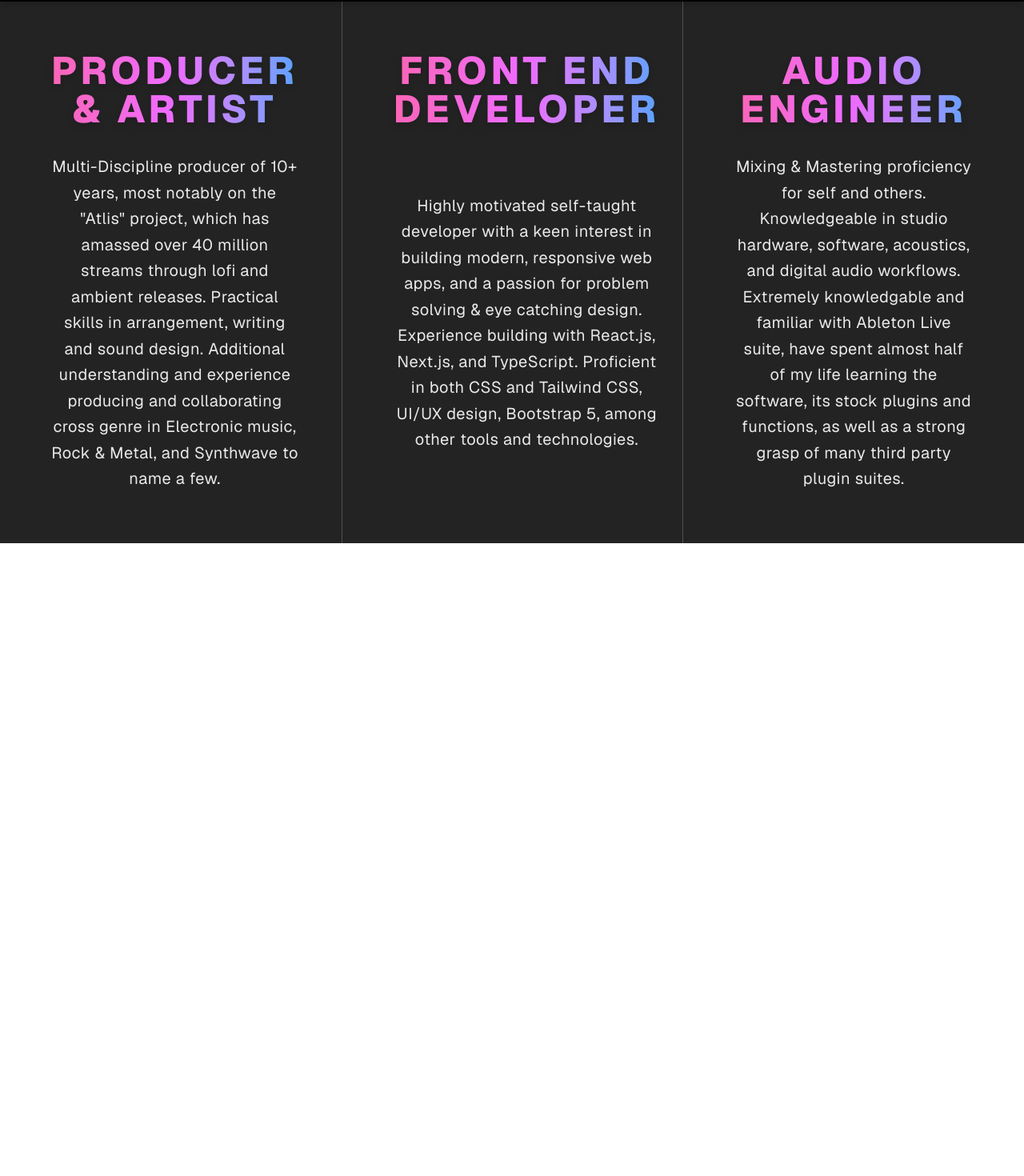
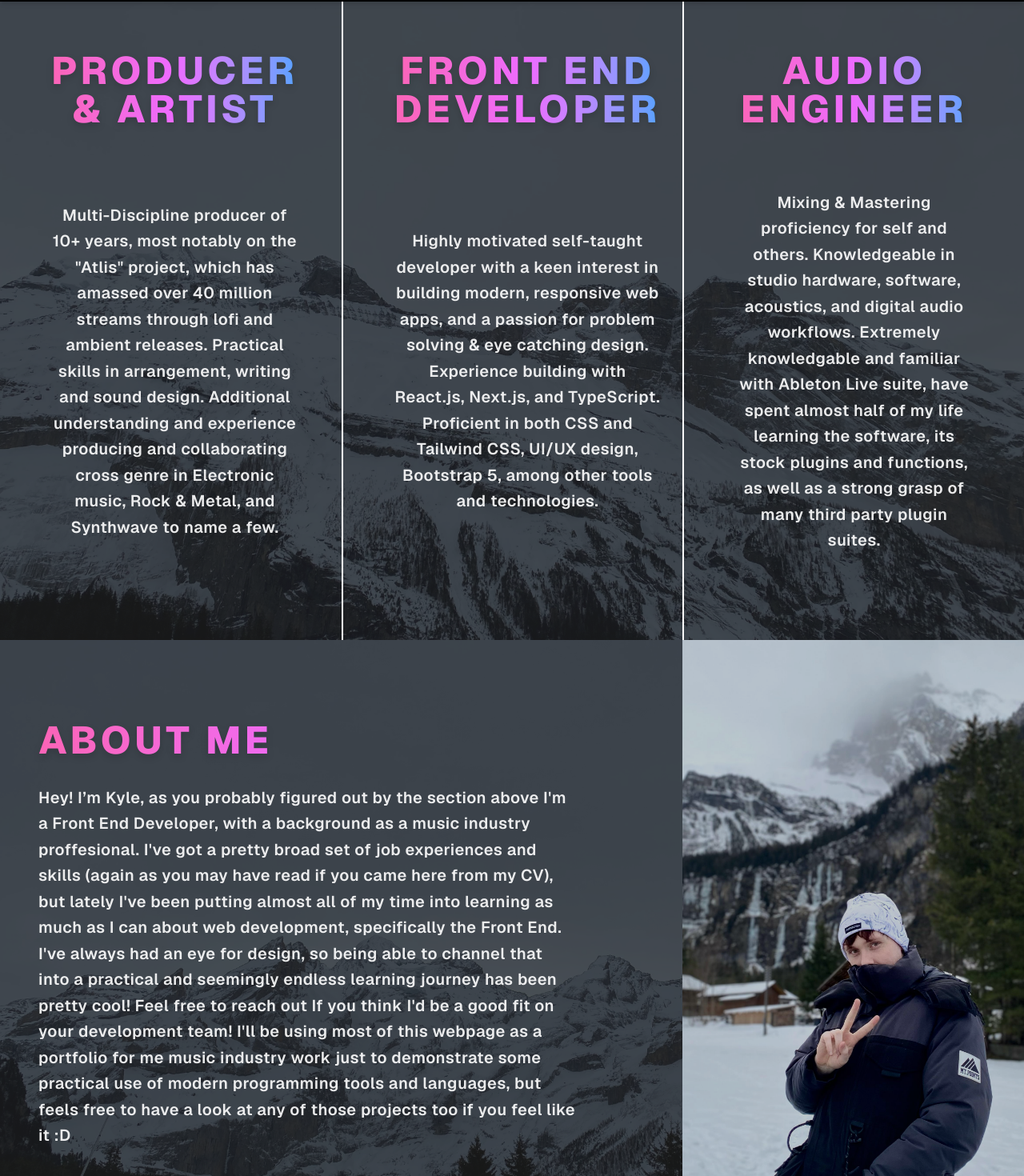
Before and after one commit to Atlis-Ky/atlis-website, a Next.js app: page / in a window 1280 px wide. Shown: the part 64-1534 px from the top of the page at 80% size. Before the commit the page ends 800 px from the top, so only its background shows below. Built offline with nearby package versions, Linux system fonts and the light colour scheme.

Commit message:
About Me section in and bio filled out. developer leaning. fixed format issue w/ navbar

```diff
--- a/app/components/AboutMe.tsx
+++ b/app/components/AboutMe.tsx
@@ -0,0 +1,55 @@
+"use client";
+
+const AboutMe = () => (
+  <section
+    className="relative w-full h-[calc(100vh-64px)] bg-[#1a1a1a] font-sans overflow-hidden"
+    id="about-me"
+  >
+    <div className="absolute inset-0 z-0">
+      <img
+        src="/IMG_8940.jpeg"
+        alt="Background"
+        className="w-full h-full object-cover"
+      />
+      <div className="absolute inset-0 bg-[#1a1a1a] opacity-60" />
+    </div>
+
+    <div className="relative z-10 w-full h-full grid grid-cols-1 md:grid-cols-3">
+      <div className="md:col-span-2 h-full bg-[#232323]/40 p-12 flex flex-col justify-center">
+        <h2
+          className="text-5xl font-extrabold mb-8 text-transparent bg-clip-text bg-gradient-to-r from-pink-400 via-fuchsia-400 to-blue-400 tracking-widest uppercase drop-shadow-lg"
+          style={{ fontFamily: "var(--font-geist-sans), sans-serif" }}
+        >
+          About Me
+        </h2>
+        <p className="text-xl font-semibold leading-relaxed text-white/90 max-w-2xl tracking-wide">
+          Hey! I’m Kyle, as you probably figured out by the section above I'm a
+          Front End Developer, with a background as a music industry
+          proffesional. I've got a pretty broad set of job experiences and
+          skills (again as you may have read if you came here from my CV), but
+          lately I've been putting almost all of my time into learning as much
+          as I can about web development, specifically the Front End. I've
+          always had an eye for design, so being able to channel that into a
+          practical and seemingly endless learning journey has been pretty cool!
+          Feel free to reach out If you think I'd be a good fit on your
+          development team! I'll be using most of this webpage as a portfolio
+          for me music industry work just to demonstrate some practical use of
+          modern programming tools and languages, but feels free to have a look
+          at any of those projects too if you feel like it :D
+        </p>
+      </div>
+
+      <div className="md:col-span-1 h-[300px] md:h-auto relative overflow-hidden">
+        <img
+          src="/atlis2.jpeg"
+          alt="Atlis"
+          className="w-full h-full object-cover scale-150 -translate-y-20 transition-transform duration-500"
+          draggable={false}
+        />
+        <div className="absolute inset-0 bg-black opacity-20 pointer-events-none" />
+      </div>
+    </div>
+  </section>
+);
+
+export default AboutMe;
--- a/app/components/Intro.tsx
+++ b/app/components/Intro.tsx
@@ -17,15 +17,25 @@ const columns = [
 
 const Intro = () => (
   <section
-    className="w-full h-[calc(100vh-64px)] bg-[#1a1a1a] pt-16 font-sans"
+    className="relative w-full h-screen mt-[64px] bg-[#1a1a1a] font-sans overflow-hidden"
     id="intro"
   >
-    <div className="w-full h-full grid grid-cols-1 md:grid-cols-3">
+    {/* Background image with overlay */}
+    <div className="absolute inset-0 z-0">
+      <img
+        src="/IMG_8939.jpeg"
+        alt="Background"
+        className="w-full h-full object-cover"
+      />
+      <div className="absolute inset-0 bg-[#1a1a1a] opacity-60" />
+    </div>
+    {/* Foreground content */}
+    <div className="relative z-10 w-full h-full grid grid-cols-1 md:grid-cols-3">
       {columns.map((col, idx) => (
         <div
           key={col.title}
-          className={`h-full bg-[#232323] p-16 ${
-            idx !== 0 ? "border-l border-white/20" : ""
+          className={`h-full bg-[#232323]/40 p-16 ${
+            idx !== 0 ? "border-l-2 border-white" : ""
           }`}
         >
           <div className="h-full grid grid-rows-[auto,1fr] items-start text-center">
@@ -35,7 +45,7 @@ const Intro = () => (
             >
               {col.title}
             </h2>
-            <p className="text-xl leading-relaxed text-white/90 max-w-lg mx-auto tracking-wide">
+            <p className="text-xl font-semibold leading-relaxed text-white/90 max-w-lg mx-auto tracking-wide">
               {col.text}
             </p>
           </div>
--- a/app/components/Navbar.tsx
+++ b/app/components/Navbar.tsx
@@ -4,6 +4,7 @@ import Link from "next/link";
 import { useState } from "react";
 
 const sections = [
+  { href: "#intro", label: "Intro" },
   { href: "#about-me", label: "About Me" },
   { href: "#projects", label: "Projects" },
   { href: "#singles", label: "Singles" },
--- a/app/page.tsx
+++ b/app/page.tsx
@@ -1,10 +1,12 @@
 
+import AboutMe from "./components/AboutMe";
 import Intro from "./components/Intro";
 
 export default function Home() {
   return (
      <main>
       <Intro />
+      <AboutMe />
     </main>
   );
 }
```
Also changed, not shown: public/atlis2.jpeg (renamed from public/atlis 2.jpeg).
